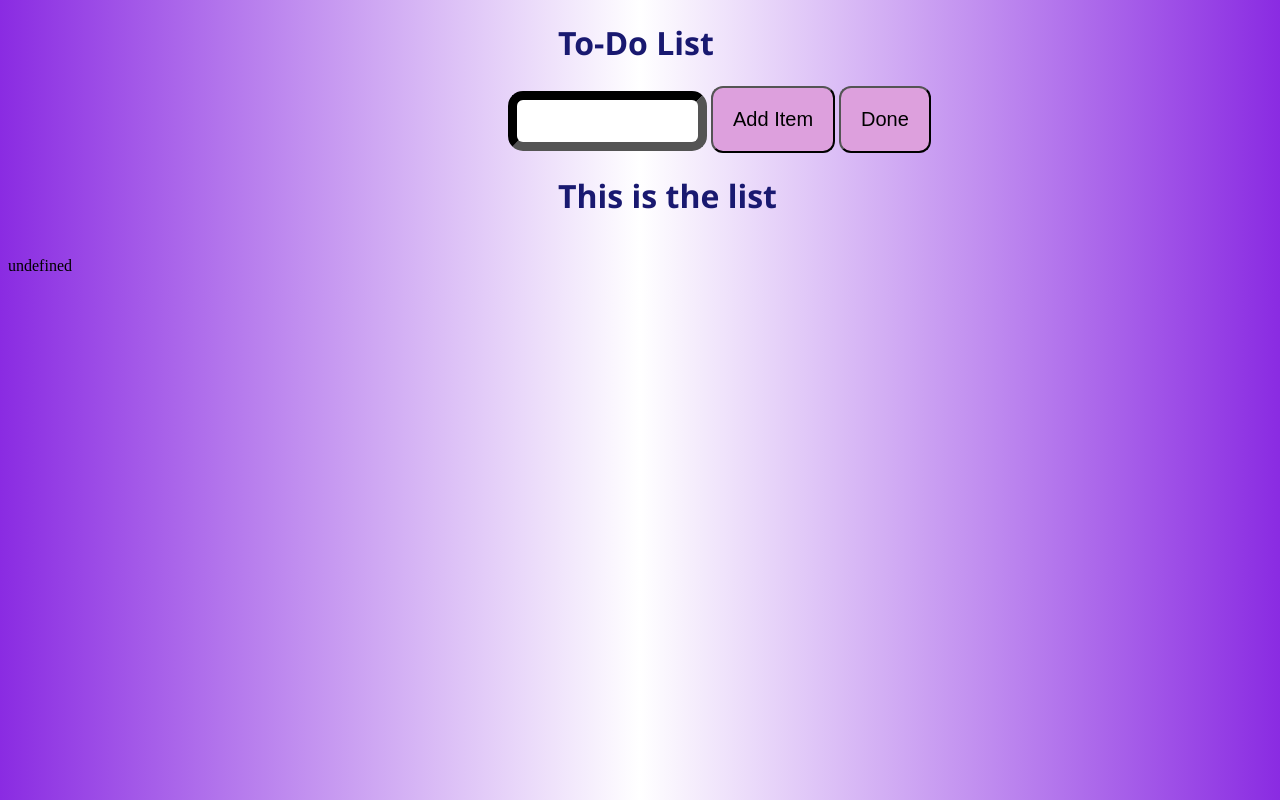
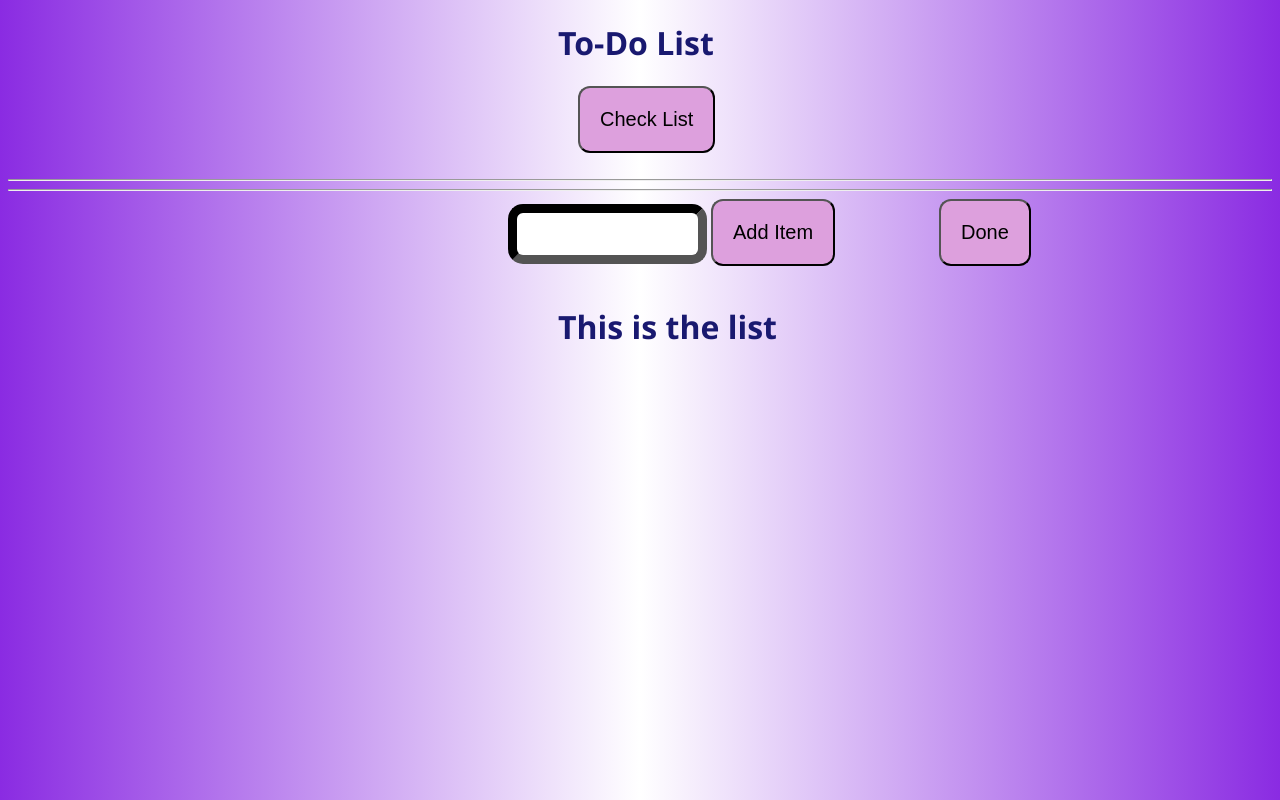
Before and after one commit to RishabhRyber/To-DoList, a plain HTML site: page index.html in a window 1280 px wide. Both pictures are taken after a click on the button "Done". Drawn offline with Linux system fonts and the light colour scheme.

Commit message:
check() added

```diff
--- a/index.html
+++ b/index.html
@@ -7,11 +7,26 @@
     <body>
         <h1><b>To-Do List</b></h1>
         <form>
+            <button type="button" id="checklist" onclick="check()">Check List</button>
+            <br>
+            <br>
+            <hr>
+            <hr>
+            <div class="butt">
+
+
+
             <input type="text" id="todo">
             <button type="button" id="submititem" onclick="add()">Add Item</button>
             <button type="button" id="submitlist" onclick="submitl()">Done</button>
+
+
+            </div>
+
+
             <br>
             <p id="list"></p>
+            <p id="list2"></p>
         </form>
         <script src="todo.js"></script>
     </body>
--- a/new1.css
+++ b/new1.css
@@ -4,6 +4,13 @@ button{
     font-size: 20px;
   padding: 20px;
   background-color: plum;
+}
+#checklist{
+        margin-left: 570px;
+
+}
+#submitlist{
+    margin-left:100px;
 }
 button:hover{
     background-color: blueviolet;
--- a/todo.js
+++ b/todo.js
@@ -39,15 +39,36 @@ function del(index){
   //loc.removeItem(index);
   document.getElementById("list").innerHTML=""
   todoItems.forEach(addNew);
+  loc.removeItem("task");
 
 
 }
+let perm_storage;
+let perm;
 
 function submitl(){
-
-    document.getElementById("list").innerHTML="<h1>This is the list</h1><br>"+loc;
+    perm=todoItems;
+    document.getElementById("list").innerHTML="<h1>This is the list</h1><br>";
+    for (var i = 0; i < todoItems.length; i++) {
+        document.getElementById("list").innerHTML += '<h3 align="center" style="color:#ff3342">'+(i+1)+")"+todoItems[i].text+ "</h3>";
+    }
+    //document.getElementsByID("button").style.color='plum';
     s=" ";
-    localStorage.clear();
+    perm_storage.push(perm);
+    //localStorage.clear();
     todoItems=[];
 
+
 }
+function check(){
+    if(perm_storage.length===0)
+    document.getElementById("list").innerHTML='<h3 align="center">No lists are added here</h3>';
+    else{
+
+        let j=0;
+        document.getElementById("list").innerHTML="<h1>List "+(j+1)+"</h1>";
+        for (var i = 0; i < perm_storage[j].length; i++) {
+            document.getElementById("list").innerHTML += '<h3 align="center" style="color:#ff3342">'+(i+1)+")"+perm_storage[j[i]].text+ "</h3>";
+        }
+    }
+}
```
